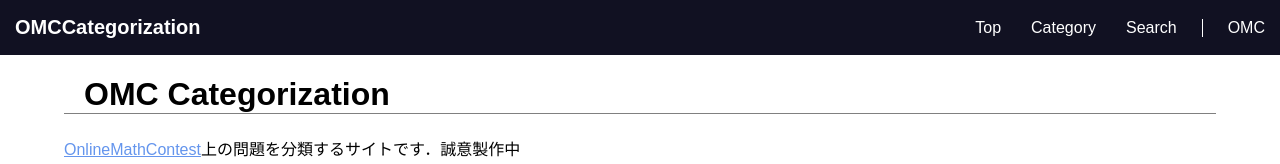
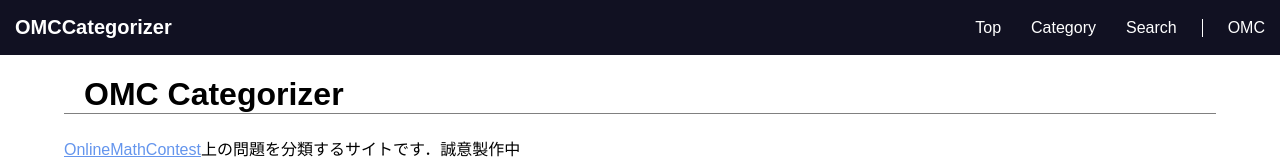
Before and after one commit to Kuma-TachiRen/OMCCategorizer, a plain HTML site: page index.html in a window 1280 px wide. Shown: the top 164 px of the page. Drawn offline with Linux system fonts and the light colour scheme.

Commit message:
名称変更

```diff
--- a/index.html
+++ b/index.html
@@ -1,14 +1,14 @@
 <html lang="ja">
 <head>
   <meta charset="utf-8">
-  <title>OMCCategorization</title>
+  <title>OMCCategorizer</title>
   <link rel="icon" href="./image/icon-32x32.png" sizes="32x32" type="image/png" />
   <link rel="stylesheet" href="style.css">
 </head>
 <body>
   <header>
     <div class="wrapper">
-      <p class="logo"><a href="index">OMCCategorization</a></p>
+      <p class="logo"><a href="index">OMCCategorizer</a></p>
       <nav>
         <ul class="nav-items">
           <li class="nav-item"><a href="index">Top</a></li>
@@ -21,7 +21,7 @@
     </div>
   </header>
   <div class="body-contents">
-    <h1>OMC Categorization</h1>
+    <h1>OMC Categorizer</h1>
     <p><a href="https://onlinemathcontest.com">OnlineMathContest</a>上の問題を分類するサイトです．誠意製作中</p>
     <h1>Pages</h1>
     <dl class="def-list">
```
Also changed, not shown: category.html (+2 -2 lines), search.html (+2 -2 lines), 1 other file.
